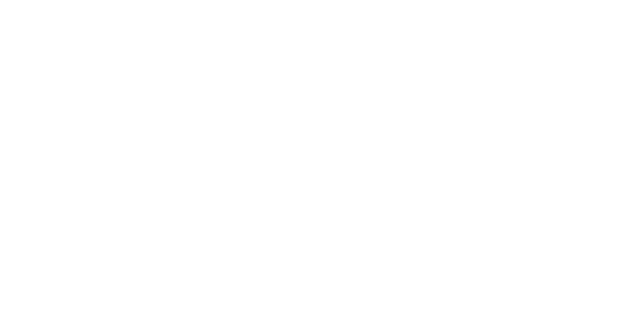
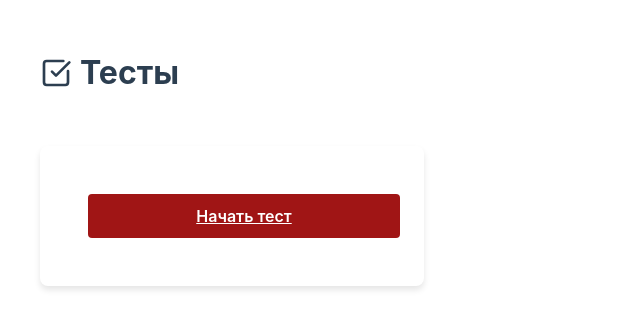
Before and after one commit to Katapo13/Learning-Chinese, a React (Create React App) app in the folder front/: page /tests in a window 1280 px wide. Before the commit this address had no page. Shown: the top 328 px of the page, without its empty margins (0-640 px from the left). Built offline with nearby package versions, Linux system fonts and the light colour scheme.

Commit message:
Adding a Test Window and Editing

```diff
--- a/front/src/App.js
+++ b/front/src/App.js
@@ -2,6 +2,8 @@
 import Home from './pages/Home';
 import Login from './pages/Login';
 import Register from './pages/Register';
+import Tests from './pages/Tests';
+import Dictionary from './pages/Dictionary';
 
 function App() {
   return (
@@ -11,6 +13,8 @@
           <Route path="/" element={<Home />} />
           <Route path="/login" element={<Login />} />
           <Route path="/register" element={<Register />} />
+          <Route path="/tests" element={<Tests />} />
+          <Route path="/dictionary" element={<Dictionary />} />
         </Routes>
       </main>
     </div>
--- a/front/src/pages/Home.js
+++ b/front/src/pages/Home.js
@@ -5,20 +5,31 @@
 import './css/Home.css';
 
 const Home = () => {
-  const { isAuthenticated } = useAuth();
+
+  const { isAuthenticated, logout } = useAuth();
+  const handleLogout = async () => {
+    try {
+      await logout();
+    } catch (error) {
+      console.error('Ошибка при выходе:', error);
+    }
+  };
 
   return (
     <div>
-
       <section className="main-section">
+          {isAuthenticated && (<button type="button" className="logout-button" onClick={handleLogout}>
+            Выйти
+          </button>)}
         <div className="container">
           <div className="main-content">
             <div className="main-text">
               <h1>Изучайте китайский язык эффективно</h1>
               <p>Комплексная платформа для изучения китайского языка с тестами, текстами, упражнениями и интерактивным словарем.</p>
               {isAuthenticated ? (
+
                 <div className="main-button">
-                  <Link to="/dictionary" className="button button-dictionary">Начать обучение</Link>
+                 <Link to="/dictionary" className="button button-dictionary">Начать обучение</Link>
                   <Link to="/tests" className="button button-tests">Перейти к тестам</Link>
                 </div>
               ) : (
--- a/front/src/pages/Login.js
+++ b/front/src/pages/Login.js
@@ -68,7 +68,7 @@
                 onChange={(e) => setPassword(e.target.value)}
                 required
               />
-              <button
+             <button
                 type="button"
                 className="toggle-password"
                 onClick={() => setShowPassword(!showPassword)}
--- /dev/null
+++ b/front/src/pages/Tests.js
@@ -0,0 +1,32 @@
+import React from 'react';
+import { Link } from 'react-router-dom';
+import { CheckSquare } from 'lucide-react';
+import './css/Tests.css';
+
+const Tests = () => {
+  return (
+    <div className="container">
+      <div className="header">
+        <h1>
+          <CheckSquare size={32} />
+          Тесты
+        </h1>
+      </div>
+
+      <div className="grid">
+          <div key={1} className="card">
+            <div className="p-6">
+              <Link
+                to={`/tests`}
+                className="btn"
+              >
+                Начать тест
+              </Link>
+            </div>
+          </div>
+      </div>
+    </div>
+  );
+};
+
+export default Tests;
--- a/front/src/pages/css/Home.css
+++ b/front/src/pages/css/Home.css
@@ -3,7 +3,18 @@
     position: relative;
     background-color: #2c1b1a;
     color: white;
-    padding: 80px 0;
+    padding: 50px 0;
+  }
+
+  .logout-button{
+    font-size: 1.1rem;
+    padding: 0.8rem 2rem;
+    background-color: white;
+    color: #a01515;
+    border: none;
+    border-radius: 8px;
+    cursor: pointer;
+
   }
 
   .main-text h1 {
@@ -25,6 +36,8 @@
     flex-direction: column;
     gap: 2rem;
   }
+
+
 
   @media (min-width: 768px) {
     .main-content {
--- a/front/src/pages/css/Login.css
+++ b/front/src/pages/css/Login.css
@@ -54,6 +54,15 @@
     cursor: pointer;
   }
 
+  input[type="password"]::-ms-reveal,
+  input[type="password"]::-ms-clear,
+  input[type="password"]::-webkit-credentials-auto-fill-button,
+  input[type="password"]::-webkit-textfield-decoration-container {
+  display: none !important;
+  visibility: hidden !important;
+  pointer-events: none;
+}
+
   .login-button {
     width: 100%;
     padding: 0.75rem;
--- a/front/src/pages/css/Register.css
+++ b/front/src/pages/css/Register.css
@@ -58,6 +58,15 @@
     cursor: pointer;
   }
 
+  input[type="password"]::-ms-reveal,
+  input[type="password"]::-ms-clear,
+  input[type="password"]::-webkit-credentials-auto-fill-button,
+  input[type="password"]::-webkit-textfield-decoration-container {
+    display: none !important;
+    visibility: hidden !important;
+    pointer-events: none;
+}
+
   .register-button {
     width: 100%;
     padding: 0.75rem;
--- /dev/null
+++ b/front/src/pages/css/Tests.css
@@ -0,0 +1,99 @@
+.container {
+    max-width: 1200px;
+    margin: 0 auto;
+    padding: 2rem 1rem;
+  }
+
+  .header {
+    display: flex;
+    align-items: center;
+    margin-bottom: 2rem;
+  }
+
+  .header h1 {
+    font-size: 2rem;
+    font-weight: bold;
+    color: #2c3e50;
+    display: flex;
+    align-items: center;
+  }
+
+  .header h1 svg {
+    margin-right: 0.5rem;
+  }
+
+  .grid {
+    display: grid;
+    grid-template-columns: 1fr;
+    gap: 1.5rem;
+  }
+
+  @media (min-width: 768px) {
+    .grid {
+      grid-template-columns: repeat(2, 1fr);
+    }
+  }
+
+  @media (min-width: 1024px) {
+    .grid {
+      grid-template-columns: repeat(3, 1fr);
+    }
+  }
+
+  .card {
+    overflow: hidden;
+    border-radius: 8px;
+    box-shadow: 0 4px 6px rgba(0, 0, 0, 0.1);
+    transition: all 0.3s ease;
+  }
+
+  .card:hover {
+    box-shadow: 0 8px 16px rgba(0, 0, 0, 0.2);
+  }
+
+  .card .p-6 {
+    padding: 1.5rem;
+  }
+
+  .card h2 {
+    font-size: 1.25rem;
+    font-weight: 600;
+    margin-bottom: 1rem;
+  }
+
+  .card p {
+    color: #7f8c8d;
+    margin-bottom: 1rem;
+  }
+
+  .card .level {
+    padding: 0.25rem 0.75rem;
+    background-color: #a01515;
+    color: #fff;
+    font-size: 0.875rem;
+    border-radius: 9999px;
+  }
+
+  .card .questions {
+    color: #7f8c8d;
+    font-size: 0.875rem;
+  }
+
+  .card .btn {
+    display: block;
+    width: 100%;
+    padding: 0.75rem;
+    text-align: center;
+    background-color: #a01515;
+    color: #fff;
+    font-size: 1rem;
+    font-weight: 600;
+    border: none;
+    border-radius: 4px;
+    cursor: pointer;
+    transition: background-color 0.3s ease;
+  }
+
+  .card .btn:hover {
+    background-color: #d91b1b;
+  }
```
Also changed, not shown: front/src/pages/Dictionary.js (added).
